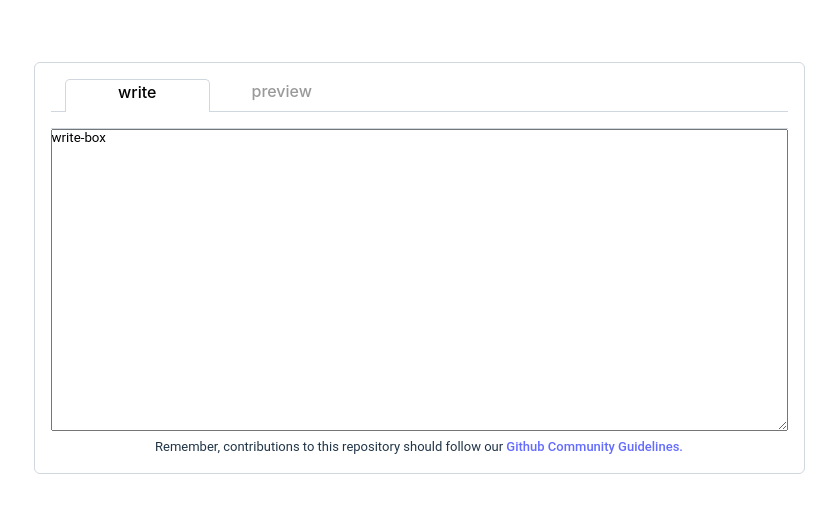
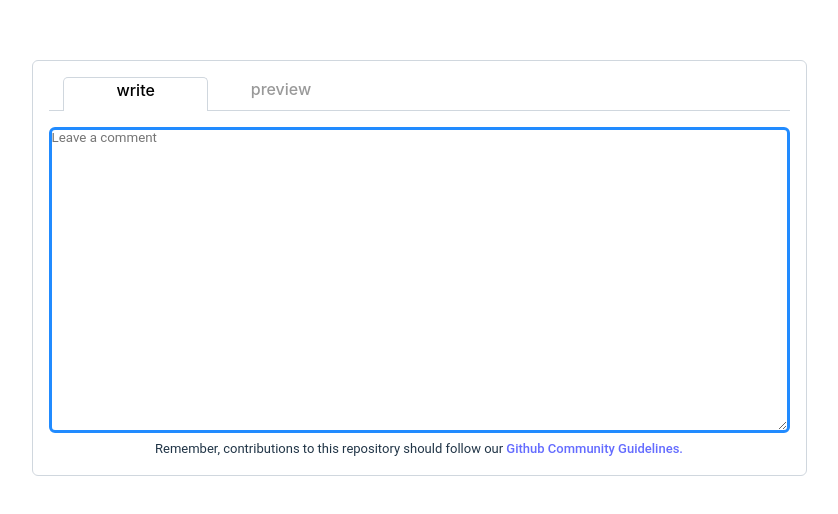
Before and after one commit to little1d/task_3, a Vue app: page / in a window 1280 px wide. Shown: the part 132-646 px from the top of the page, without its empty margins (221-1059 px from the left). Built offline with nearby package versions, Linux system fonts and the light colour scheme.

Commit message:
feat(App.vue)：样式基本调整完毕，可以解析markdown并正常显示

```diff
--- a/index.html
+++ b/index.html
@@ -4,6 +4,7 @@
     <meta charset="UTF-8" />
     <link rel="icon" type="image/svg+xml" href="/vite.svg" />
     <meta name="viewport" content="width=device-width, initial-scale=1.0" />
+    <link href="https://fonts.googleapis.com/css2?family=Roboto+Mono&display=swap" rel="stylesheet">
     <title>Vite + Vue</title>
   </head>
   <body>
--- a/src/App.vue
+++ b/src/App.vue
@@ -1,38 +1,53 @@
 <script setup>
 import { marked } from 'marked'
-import { ref } from 'vue'
+import { ref, onMounted, nextTick } from 'vue'
 
 const showWriteBox = ref(true)
 const showPreviewBox = ref(false)
+const writeBoxRef = ref(null)
+const markdownContent = ref('')
 
-function toggleWriteBox(){
+function toggleWriteBox() {
     showWriteBox.value = true
     showPreviewBox.value = false
+    nextTick(() => {
+        if (writeBoxRef.value) {
+            writeBoxRef.value.focus()
+        }
+    })
 }
 
-function togglePreviewBox(){
+function togglePreviewBox() {
     showWriteBox.value = false
     showPreviewBox.value = true
 }
 
+onMounted(() => {
+    if (showWriteBox.value) {
+        writeBoxRef.value.focus()
+    }
+})
 </script>
 
 <template>
     <div class="container">
         <div class="header">
             <div class="ll-box"></div>
-            <div class="left-box" :class="{ 'selected-box':showWriteBox,'unselected-box':showPreviewBox}">
-                <button class="left-button" @click="toggleWriteBox" :class="{ 'selected-font': showPreviewBox }">write</button>
+            <div class="left-box" :class="{ 'selected-box': showWriteBox, 'unselected-box': showPreviewBox }">
+                <button class="left-button" @click="toggleWriteBox"
+                    :class="{ 'selected-font': showPreviewBox }">write</button>
             </div>
-            <div class="right-box" :class="{ 'selected-box':showPreviewBox,'unselected-box':showWriteBox }">
-                <button class="right-button" @click="togglePreviewBox" :class="{ 'selected-font': showWriteBox }">preview</button>
+            <div class="right-box" :class="{ 'selected-box': showPreviewBox, 'unselected-box': showWriteBox }">
+                <button class="right-button" @click="togglePreviewBox"
+                    :class="{ 'selected-font': showWriteBox }">preview</button>
             </div>
             <div class="rr-box"></div>
         </div>
 
         <div class="main">
-            <textarea  v-if="showWriteBox" placeholder="Leave a comment" class="google-font write-box" cols="90" rows="20">write-box</textarea>
-            <div  v-if="showPreviewBox" class="preview-box">preview-box</div>
+            <textarea v-model="markdownContent" ref="writeBoxRef" v-if="showWriteBox" placeholder="Leave a comment" class="google-font write-box"
+                cols="90" rows="20"></textarea>
+            <div v-if="showPreviewBox" class="preview-box" v-html="marked(markdownContent)"></div>
         </div>
 
         <div class="footer google-font">Remember, contributions to this repository should follow our <a href="#">Github
@@ -64,45 +79,60 @@ function togglePreviewBox(){
     width: 100%;
     height: 50px;
     display: flex;
-    border-bottom: 1px solid #d0d7de;
     padding-bottom: 1rem;
 }
 
-.left-box{
+.left-box {
     flex: 20%;
     background-color: #ffffff;
 }
 
-.right-box{
+.right-box {
     flex: 20%;
     background-color: #ffffff;
 }
 
-.selected-font{
+.selected-font {
     color: #999999;
 }
 
-.selected-box{
+.selected-box {
     border: 1px solid #d0d7de;
     border-top-left-radius: 5px;
     border-top-right-radius: 5px;
     border-bottom: none;
 }
 
-.unselected-box{
+.unselected-box {
     border-bottom: 1px solid #d0d7de;
 }
 
-.preview-box{
+.write-box {
+    outline: none;
+    border: 1px solid #d0d7de;
+}
+
+.write-box:focus {
+    border: 3px solid #218bff;
+    border-radius: 6px;
+}
+
+.write-box:not(:focus) {
+    background-color: #f6f8fa;
+}
+
+.preview-box {
     width: 500px;
     height: 200px;
     background-color: #fff;
 }
 
-.ll-box{
-    flex:2%;
+.ll-box {
+    flex: 2%;
     border-bottom: 1px solid #d0d7de;
+
 }
+
 .rr-box {
     flex: 60%;
     border-bottom: 1px solid #d0d7de;
@@ -116,13 +146,12 @@ function togglePreviewBox(){
     font-family: Roboto, sans-serif;
 }
 
-button{
-    border:none;
+button {
+    border: none;
     background-color: transparent;
     outline: none;
 }
 
-button:hover{
+button:hover {
     color: black;
-}
-</style>
+}</style>
```
